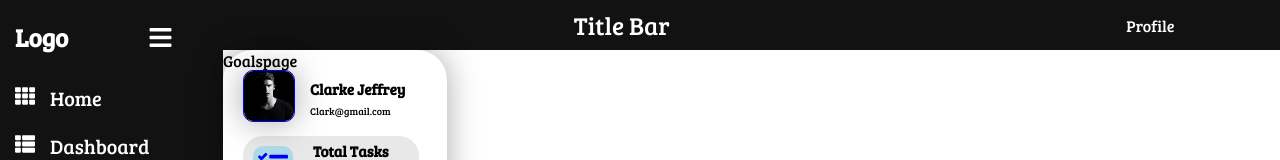
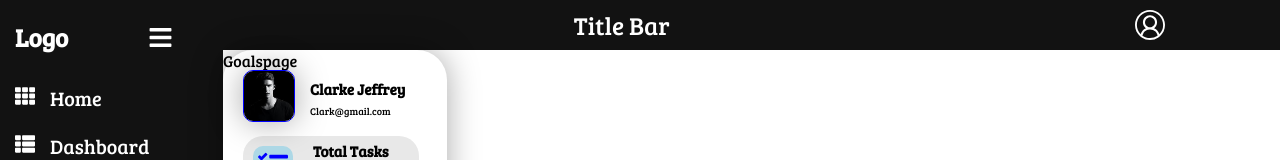
Before and after one commit to ks-vijai/Todo-Planner, a React (Create React App) app: page /goals in a window 1280 px wide. Shown: the top 160 px of the page. Built offline with nearby package versions, Linux system fonts and the light colour scheme.

Commit message:
feat: todo-planner: add user profile icon
Signed-off-by: ks-vijai <vijaiks.19cse@kongu.edu>

```diff
--- a/src/components/Sidebar.js
+++ b/src/components/Sidebar.js
@@ -7,6 +7,7 @@ import {
   FaShoppingBag,
   FaBars,
 } from "react-icons/fa";
+import { VscAccount } from "react-icons/vsc";
 import { NavLink, useNavigate } from "react-router-dom";
 import ProfileCard from "./ProfileCard";
 
@@ -77,7 +78,9 @@ function Sidebar({ children }) {
       <main className="child-page">
         <div className="title-bar">
           <div className="planner-title">Title Bar</div>
-          <div className="profile-icon">Profile</div>
+          <div className="profile-icon">
+            <VscAccount className="user-account" />
+          </div>
         </div>
         <ProfileCard />
         <div>{children}</div>
--- a/src/styles/profileCard.css
+++ b/src/styles/profileCard.css
@@ -89,3 +89,8 @@
   font-weight: 500;
   padding: 5px 5px 3px 7px;
 }
+
+.user-account {
+  cursor: pointer;
+  font-size: 30px;
+}
```
